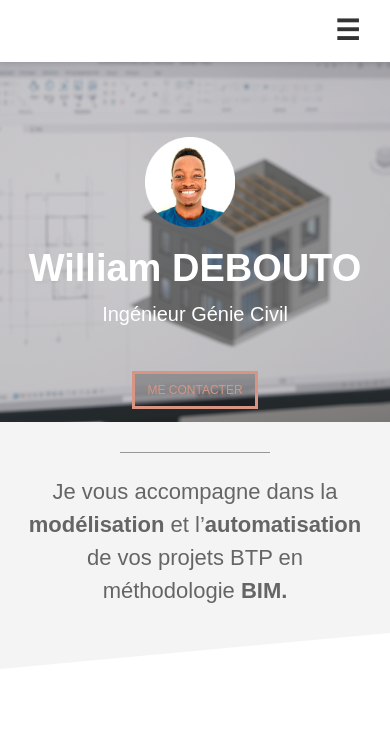
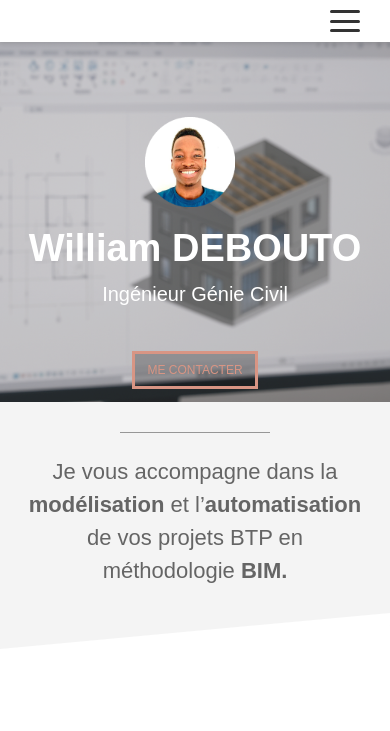
Before and after one commit to WillDE464/portfolio_william_debouto, a plain HTML site: page index.html in a window 390 px wide. Shown: the top 731 px of the page. Drawn offline with Linux system fonts and the light colour scheme.

Commit message:
Add files via upload

```diff
--- a/index.html
+++ b/index.html
@@ -15,7 +15,12 @@
         <!-- MENU NAVIGATION -->
         <nav class="navbar">
             <div class="navbar-logo"></div>
-            <div class="navbar-toggle" id="mobile-menu">&#9776;</div>
+            <div class="navbar-toggle" id="mobile-menu">
+                <span></span>
+                <span></span>
+                <span></span>
+            </div>
+
             <ul class="navbar-links" id="navbar-links">
             <li><a href="#accueil">Accueil</a></li>
             <li><a href="#services">Services</a></li>
--- a/style.css
+++ b/style.css
@@ -428,13 +428,19 @@ width: 100%;
 }
 
 .navbar-toggle {
+    width: 30px;
+    height: 22px;
     display: none;
-    font-size: 28px;
+    flex-direction: column;
+    justify-content: space-between;
     cursor: pointer;
-    background: none;
-    border: none;
-    color: #333;
-    font-weight: bold;
+  }
+
+  .navbar-toggle span {
+    display: block;
+    height: 3px;
+    background-color: #333;
+    border-radius: 2px;
   }
 
 
@@ -600,7 +606,7 @@ width: 100%;
   }
 
   .navbar-toggle {
-    display: block;
+    display: flex; /* ça remplace "block" */
   }
 
 
```
